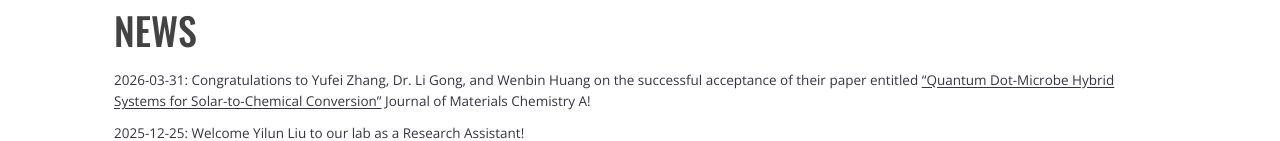
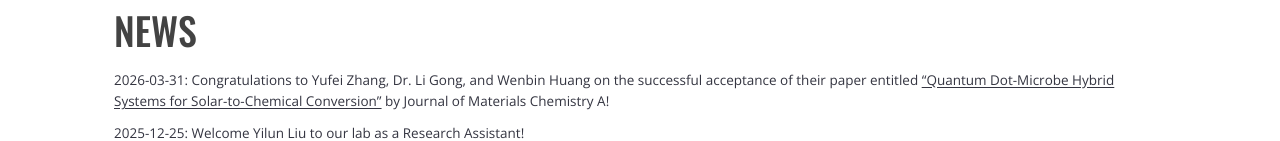
Before and after one commit to Chiccccccc/Chiccccccc.github.io, a Next.js app: page / in a window 1280 px wide. Shown: the part 660-801 px from the top of the page. Built offline with nearby package versions, Linux system fonts and the light colour scheme.

Commit message:
Update website content

```diff
--- a/app/page.tsx
+++ b/app/page.tsx
@@ -60,7 +60,7 @@ export default function HomePage() {
              >
             “Quantum Dot-Microbe Hybrid Systems for Solar-to-Chemical Conversion”
             </a>{" "}
-            Journal of Materials Chemistry A!
+            by Journal of Materials Chemistry A!
             </div>
             <div className="newsItem">2025-12-25: Welcome Yilun Liu to our lab as a Research Assistant!</div>
            <div className="newsItem">
```
